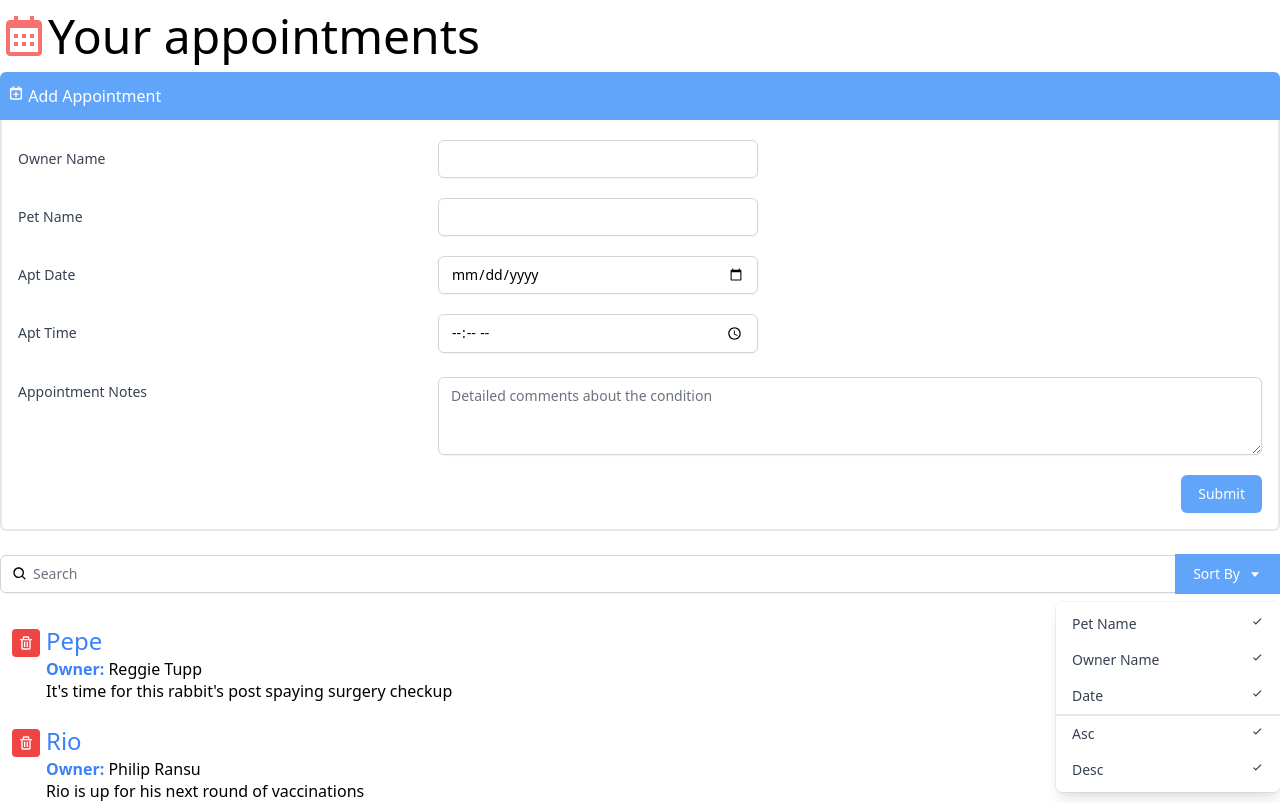
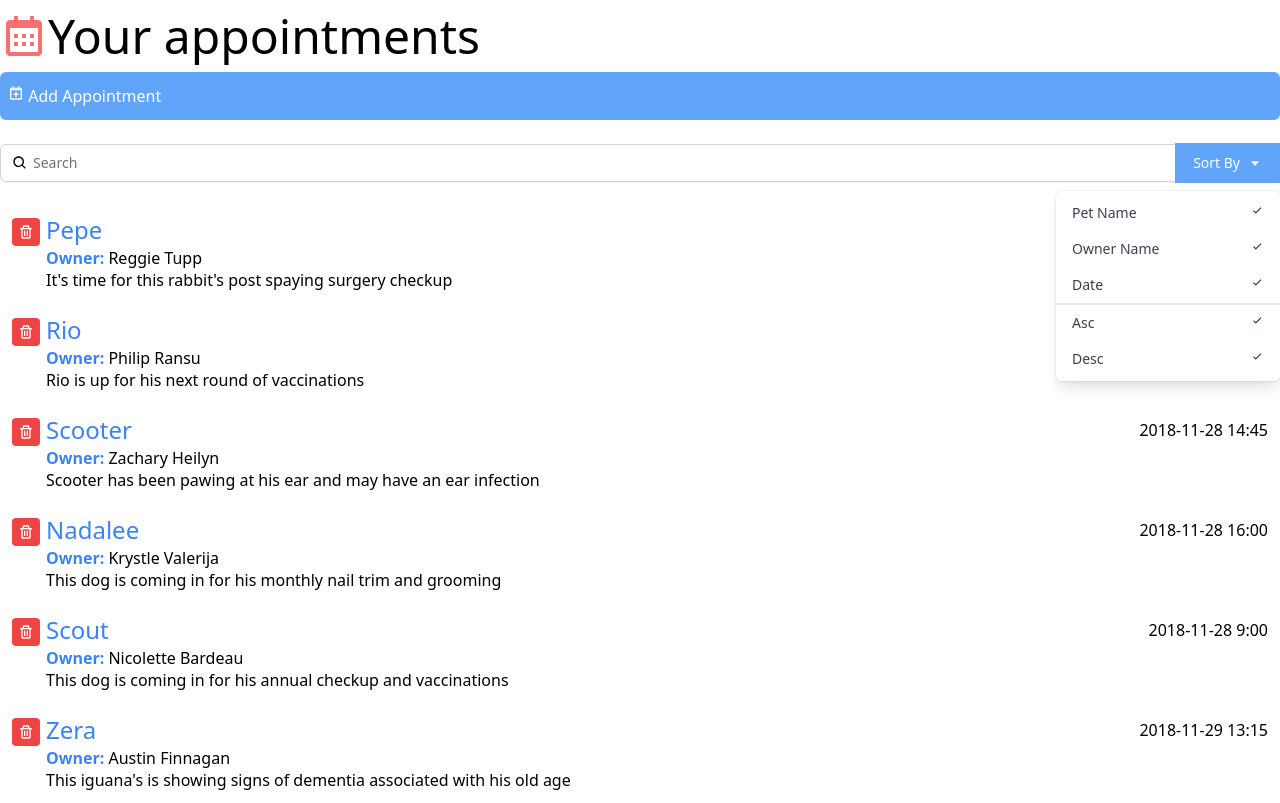
Before and after one commit to cartovarc/react-interface, a React (Create React App) app: page / in a window 1280 px wide. Shown: the top 803 px of the page. Built offline with nearby package versions, Linux system fonts and the light colour scheme.

Commit message:
Add toggle functionality on add appointment button

```diff
--- a/src/components/AddAppointment.js
+++ b/src/components/AddAppointment.js
@@ -1,11 +1,16 @@
 import { BiCalendarPlus } from "react-icons/bi";
+import { useState } from "react";
 
 const AddAppointment = () => {
+    let [toogleForm, setToggleForm] = useState(false);
     return (
         <div>
-            <button className="bg-blue-400 text-white px-2 py-3 w-full text-left rounded-t-md">
+            <button onClick={() => {setToggleForm(!toogleForm)}}
+                className={`bg-blue-400 text-white px-2 py-3 w-full text-left rounded-t-md ${toogleForm ? '' : 'rounded-md'}`}>
                 <div><BiCalendarPlus className="inline-block align-text-top" />  Add Appointment</div>
             </button>
+            {
+                toogleForm &&
                 <div className="border-r-2 border-b-2 border-l-2 border-light-blue-500 rounded-b-md pl-4 pr-4 pb-4">
                     <div className="sm:grid sm:grid-cols-3 sm:gap-4 sm:items-start  sm:pt-5">
                         <label htmlFor="ownerName" className="block text-sm font-medium text-gray-700 sm:mt-px sm:pt-2">
@@ -66,6 +71,7 @@
                         </div>
                     </div>
                 </div>
+            }
         </div>
     )
 }
```
Lines whose indentation alone changed are shown as unchanged.
